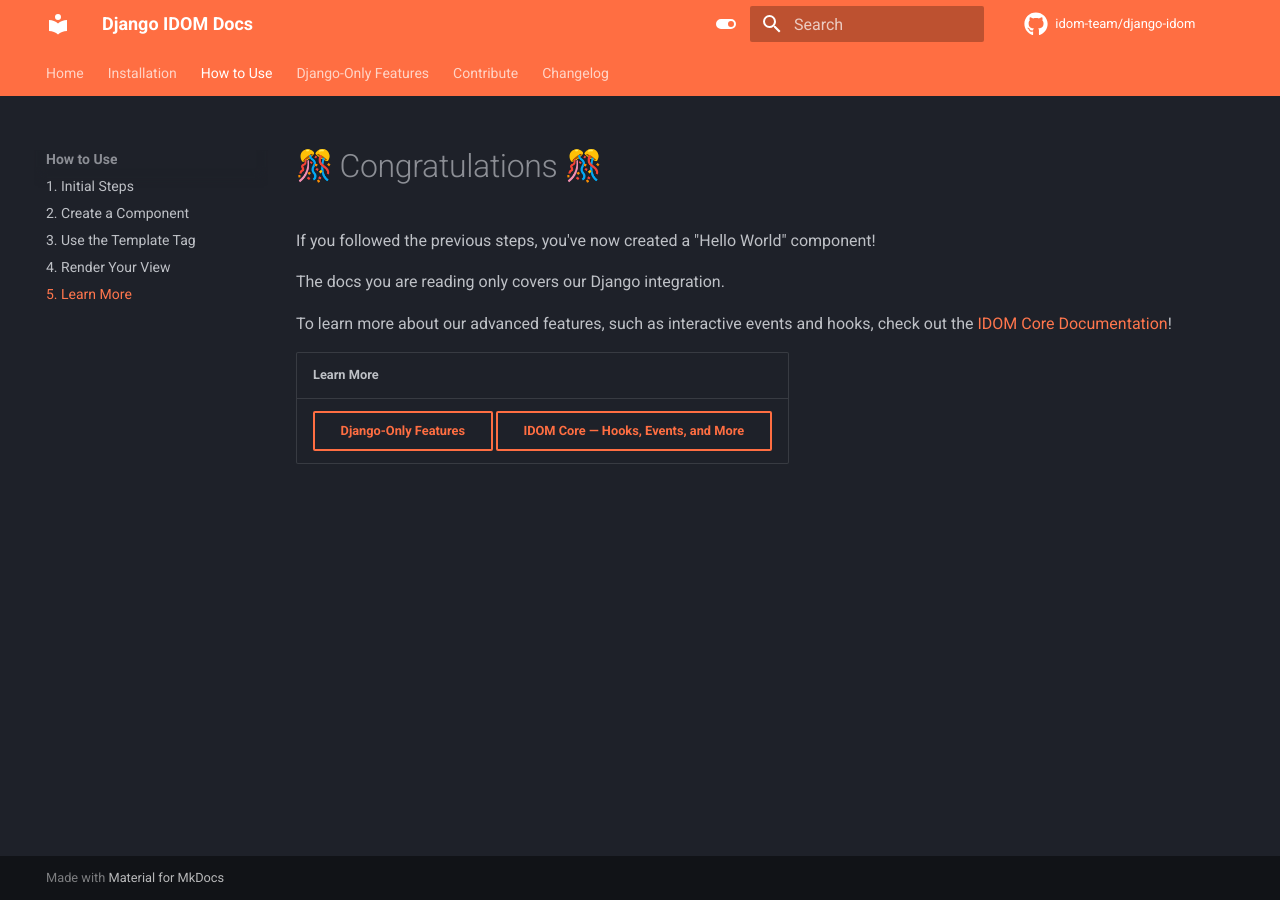
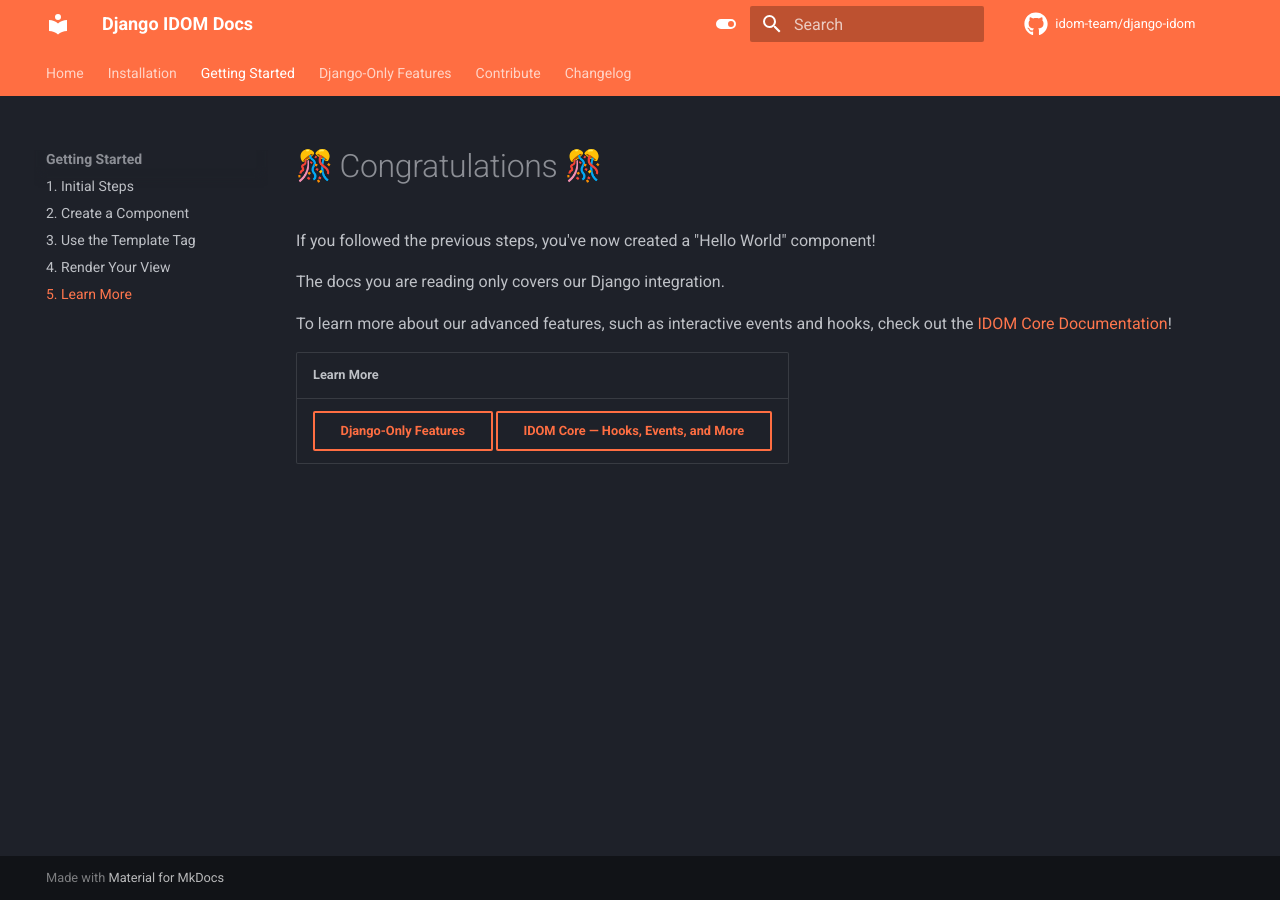
Before and after one commit to reactive-python/reactpy-django, an MkDocs documentation site: the page built from docs/getting-started/learn-more.md, in a window 1280 px wide. Built offline with MkDocs 1.6.1 and Material for MkDocs 9.7.7, drawn with Linux system fonts in a browser that asks for light colours; emoji names are drawn with the system emoji font; comment, search, counter and statistics services are not loaded.

Commit message:
how to use -> getting started

```diff
--- a/mkdocs.yml
+++ b/mkdocs.yml
@@ -2,12 +2,12 @@
 nav:
     - Home: index.md
     - Installation: installation/index.md
-    - How to Use:
-          - 1. Initial Steps: how-to-use/initial-steps.md
-          - 2. Create a Component: how-to-use/create-component.md
-          - 3. Use the Template Tag: how-to-use/reference-component.md
-          - 4. Render Your View: how-to-use/render-view.md
-          - 5. Learn More: how-to-use/learn-more.md
+    - Getting Started:
+          - 1. Initial Steps: getting-started/initial-steps.md
+          - 2. Create a Component: getting-started/create-component.md
+          - 3. Use the Template Tag: getting-started/reference-component.md
+          - 4. Render Your View: getting-started/render-view.md
+          - 5. Learn More: getting-started/learn-more.md
     - Django-Only Features:
           - Hooks: django/hooks.md
           - Template Tag: django/templatetag.md
```
Also changed, not shown: docs/getting-started/create-component.md (renamed from docs/how-to-use/create-component.md), docs/getting-started/initial-steps.md (renamed from docs/how-to-use/initial-steps.md), docs/getting-started/learn-more.md (renamed from docs/how-to-use/learn-more.md), docs/getting-started/reference-component.md (renamed from docs/how-to-use/reference-component.md), docs/getting-started/render-view.md (renamed from docs/how-to-use/render-view.md).
